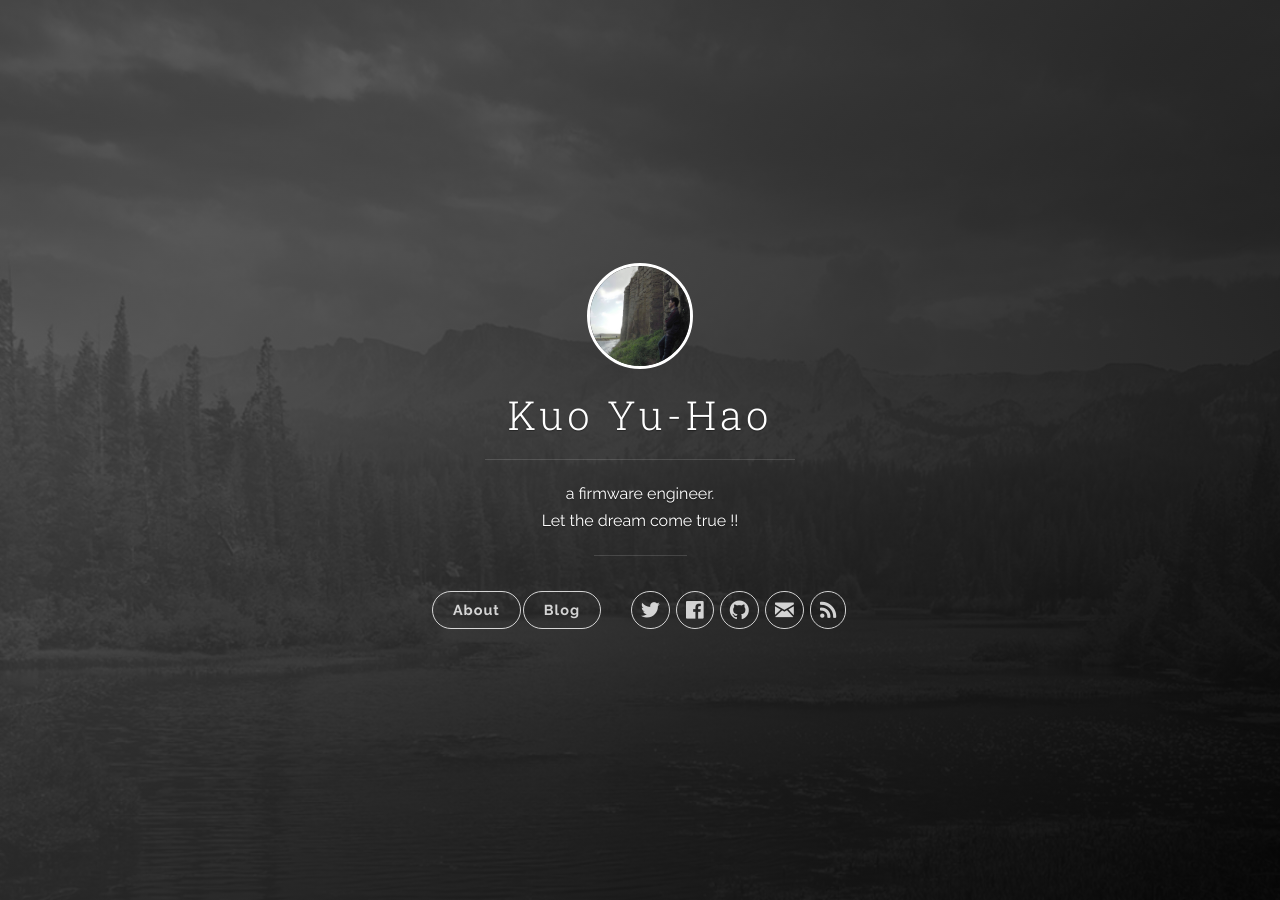
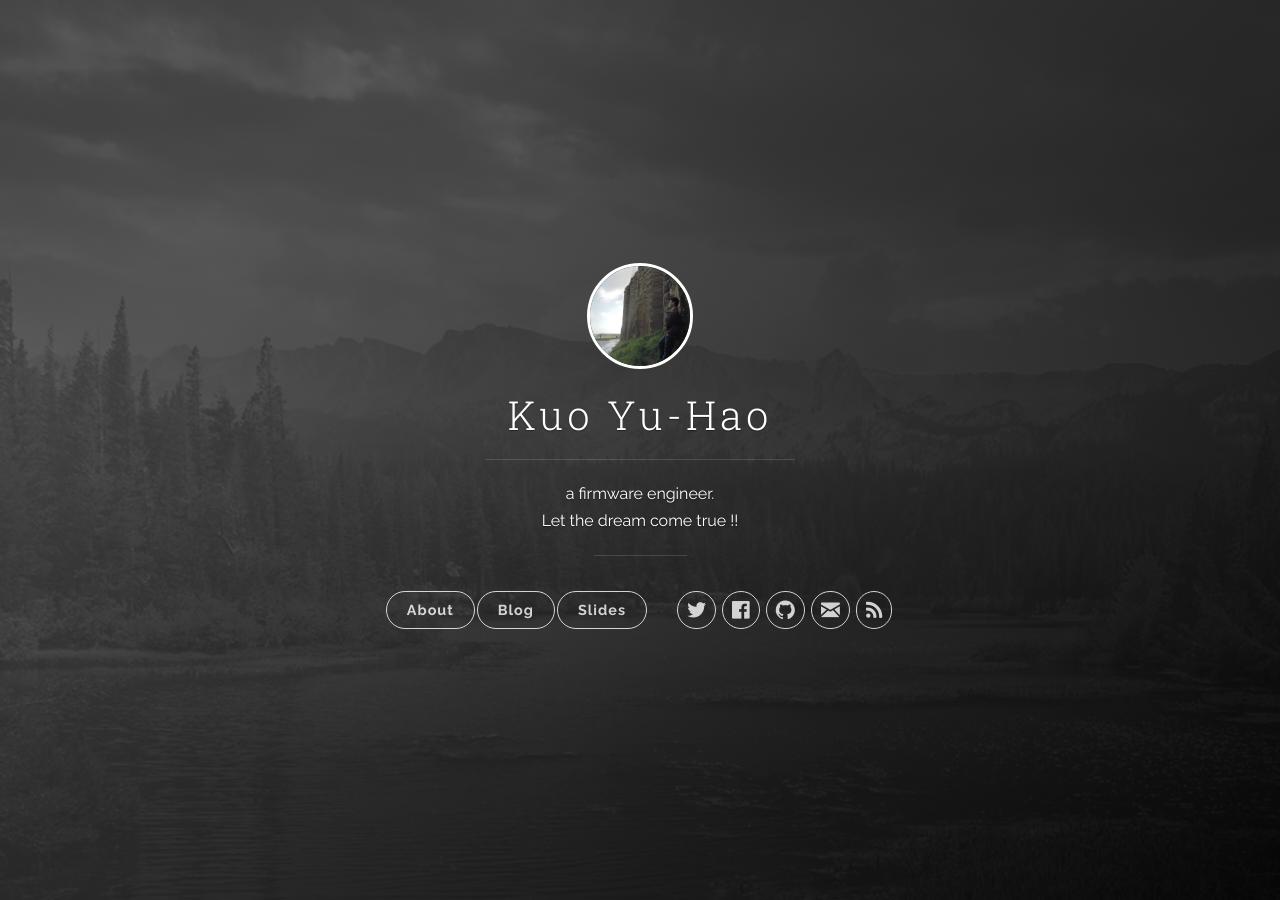
Before and after one commit to yuhao-kuo/yuhao-kuo.github.io, a Jekyll site: the page built from index.html, in a window 1280 px wide. Built offline with Jekyll 4.4.1, drawn with Linux system fonts in a browser that asks for light colours; the list of posts is cut into pages by our own code.

Commit message:
[modify] add slides button
add slides button.

modify file
* README.md : add slides infomation
* _includes/header.html : add link button

```diff
--- a/_includes/header.html
+++ b/_includes/header.html
@@ -24,6 +24,9 @@
             </ul>
             <ul class="navigation">
               <li class="navigation__item"><a href="{{ site.url }}/blog" title="link to {{ site.title }} blog" class="blog-button">Blog</a></li>
+            </ul>
+            <ul class="navigation">
+              <li class="navigation__item"><a href="{{ site.url }}/slides" title="link to {{ site.title }} blog" class="blog-button">Slides</a></li>
             </ul>
           </nav>
 
```
Also changed, not shown: README.md.
